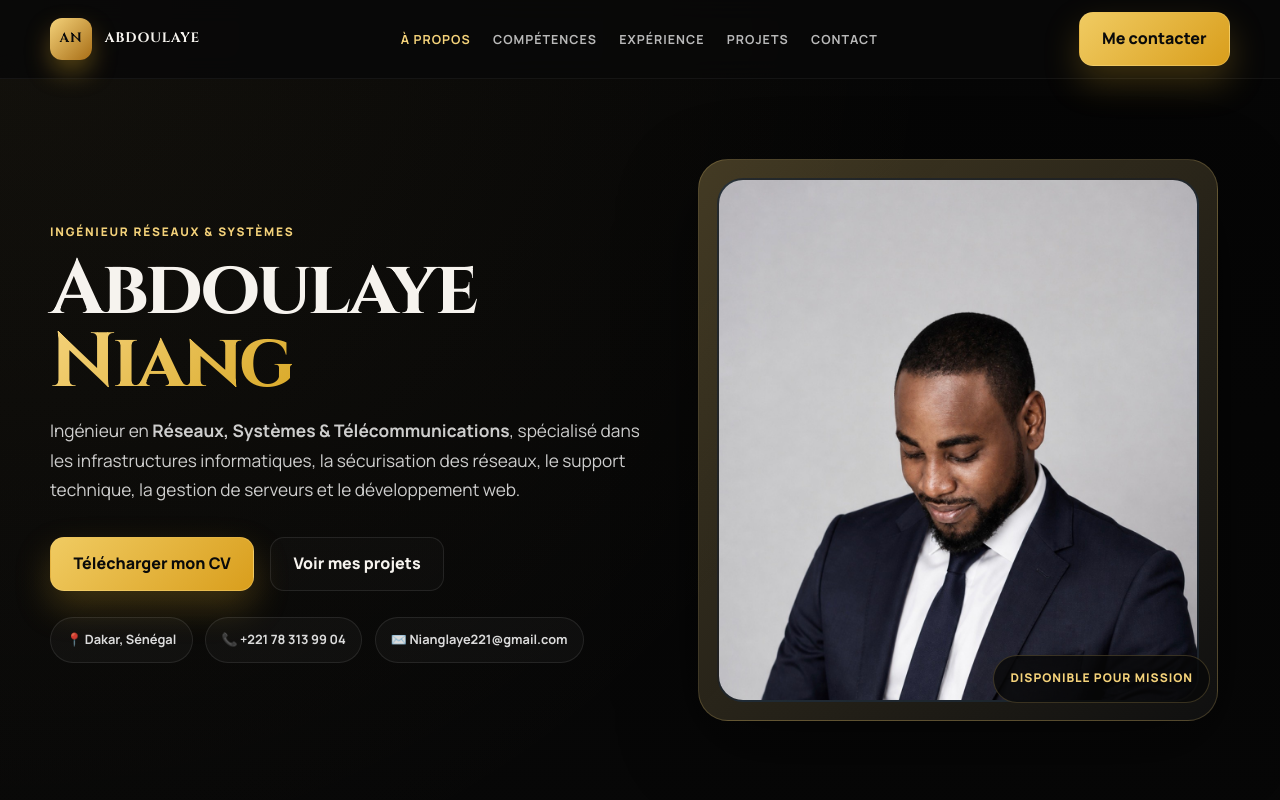
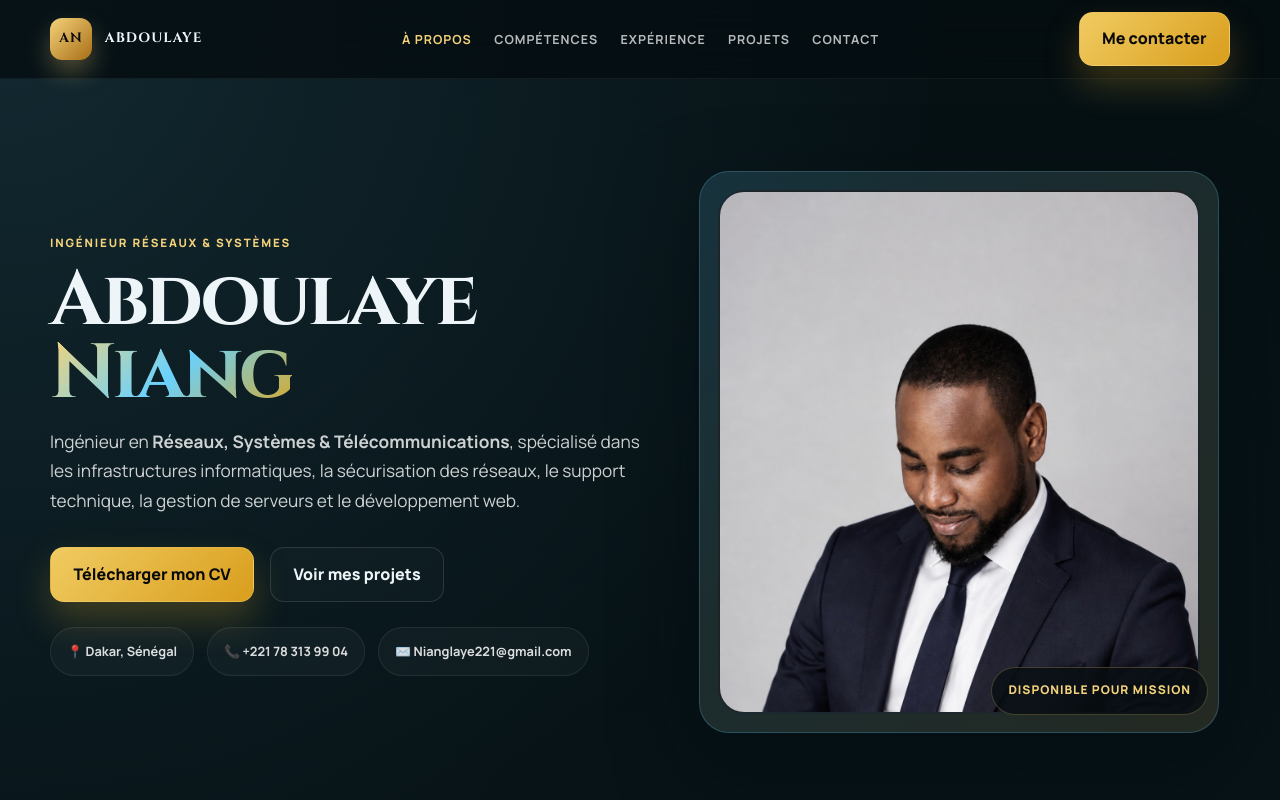
Before and after one commit to nianglaye221-crypto/portfolio, a plain HTML site: page index.html in a window 1280 px wide. Shown: the top 800 px of the page. Drawn offline with Linux system fonts and the light colour scheme.

Commit message:
Modernize the portfolio to a more premium startup/enterprise design inspired by the luxury-tech logo reference

```diff
--- a/index.html
+++ b/index.html
@@ -13,21 +13,23 @@
     <link href="https://fonts.googleapis.com/css2?family=Cinzel:wght@400;500;600;700;800;900&family=Manrope:wght@400;500;600;700;800&display=swap" rel="stylesheet" />
     <style>
       :root {
-        --bg: #090909;
-        --bg-2: #111111;
-        --panel: rgba(255, 255, 255, 0.04);
-        --panel-strong: rgba(255, 255, 255, 0.08);
+        --bg: #061114;
+        --bg-2: #0d1d25;
+        --panel: rgba(9, 18, 24, 0.75);
+        --panel-strong: rgba(15, 30, 38, 0.9);
+        --line: rgba(255,255,255,0.08);
+        --white: #edf5f8;
+        --muted: #a8bac3;
+        --silver: #cdd8de;
         --gold-1: #f4d27a;
         --gold-2: #d9a928;
         --gold-3: #a86e16;
-        --gold-soft: rgba(244, 210, 122, 0.18);
-        --white: #f6f3ee;
-        --muted: #b9b2a6;
-        --line: rgba(255,255,255,0.09);
-        --blue: #2c7df7;
-        --dark-blue: #091c30;
-        --shadow: 0 25px 80px rgba(0, 0, 0, 0.45);
-        --radius: 24px;
+        --blue-1: #69d2ff;
+        --blue-2: #2c7df7;
+        --slate: #10242d;
+        --dark: #040d12;
+        --shadow: 0 28px 80px rgba(2, 11, 17, 0.52);
+        --radius: 26px;
       }
 
       * { box-sizing: border-box; }
@@ -37,9 +39,9 @@
         font-family: "Manrope", sans-serif;
         color: var(--white);
         background:
-          radial-gradient(circle at top left, rgba(244,210,122,0.06), transparent 18%),
-          radial-gradient(circle at bottom right, rgba(44,125,247,0.06), transparent 22%),
-          linear-gradient(180deg, #050505 0%, #111111 100%);
+          radial-gradient(circle at top left, rgba(105, 210, 255, 0.12), transparent 18%),
+          radial-gradient(circle at bottom right, rgba(244, 210, 122, 0.08), transparent 18%),
+          linear-gradient(180deg, var(--bg) 0%, var(--bg-2) 100%);
         line-height: 1.7;
       }
       a { color: inherit; text-decoration: none; }
@@ -60,8 +62,8 @@
         margin-bottom: 0.8rem;
         color: var(--gold-1);
         text-transform: uppercase;
-        letter-spacing: 0.15em;
-        font-size: 0.74rem;
+        letter-spacing: 0.16em;
+        font-size: 0.72rem;
         font-weight: 800;
       }
       h1, h2, h3, h4 {
@@ -69,25 +71,17 @@
         margin: 0;
         letter-spacing: -0.04em;
       }
-      h1 {
-        font-size: clamp(2.7rem, 6vw, 5.7rem);
-        line-height: 0.95;
-      }
-      h2 {
-        font-size: clamp(2rem, 4vw, 3.3rem);
-        line-height: 1.08;
-      }
-      h3 {
-        font-size: 1.4rem;
-      }
+      h1 { font-size: clamp(2.7rem, 6vw, 5.7rem); line-height: 0.95; }
+      h2 { font-size: clamp(2rem, 4vw, 3.3rem); line-height: 1.08; }
+      h3 { font-size: 1.4rem; }
 
       .topbar {
         position: sticky;
         top: 0;
         z-index: 99;
-        background: rgba(9, 9, 9, 0.88);
-        border-bottom: 1px solid rgba(255,255,255,0.05);
-        backdrop-filter: blur(12px);
+        background: rgba(5, 12, 16, 0.76);
+        border-bottom: 1px solid rgba(255,255,255,0.06);
+        backdrop-filter: blur(18px);
       }
       .nav {
         min-height: 78px;
@@ -103,7 +97,7 @@
         font-family: "Cinzel", serif;
         font-size: 0.85rem;
         font-weight: 700;
-        letter-spacing: 0.06em;
+        letter-spacing: 0.08em;
         text-transform: uppercase;
       }
       .brand-mark {
@@ -114,7 +108,7 @@
         place-items: center;
         background: linear-gradient(135deg, var(--gold-1), var(--gold-3));
         color: #0a0a0a;
-        box-shadow: 0 12px 25px rgba(217,169,40,0.35);
+        box-shadow: 0 12px 25px rgba(244, 210, 122, 0.3);
       }
       .nav-links {
         display: flex;
@@ -129,6 +123,7 @@
         text-transform: uppercase;
       }
       .nav-links a:hover, .nav-links a.active { color: var(--gold-1); }
+
       .btn {
         display: inline-flex;
         align-items: center;
@@ -138,28 +133,28 @@
         padding: 0.8rem 1.4rem;
         border-radius: 14px;
         font-weight: 800;
-        transition: transform 0.2s ease, box-shadow 0.2s ease;
+        transition: transform 0.2s ease, box-shadow 0.2s ease, border-color 0.2s ease;
       }
       .btn:hover { transform: translateY(-2px); }
       .btn-primary {
         border: 1px solid rgba(244, 210, 122, 0.35);
         background: linear-gradient(135deg, #f0cb62, #d99e1c);
         color: #0a0a0a;
-        box-shadow: 0 16px 35px rgba(217,169,40,0.25);
+        box-shadow: 0 18px 35px rgba(217,169,40,0.25);
       }
       .btn-secondary {
-        border: 1px solid var(--line);
+        border: 1px solid rgba(255,255,255,0.12);
         color: var(--white);
         background: rgba(255,255,255,0.02);
       }
 
       .hero {
-        padding: 80px 0 40px;
+        padding: 92px 0 52px;
       }
       .hero-grid {
         display: grid;
         grid-template-columns: 1.05fr 0.95fr;
-        gap: 2.2rem;
+        gap: 2.4rem;
         align-items: center;
       }
       .hero-copy {
@@ -174,7 +169,7 @@
       }
       .highlight {
         display: inline-block;
-        background: linear-gradient(135deg, var(--gold-1), var(--gold-2));
+        background: linear-gradient(135deg, var(--gold-1), var(--blue-1), var(--gold-2));
         -webkit-background-clip: text;
         -webkit-text-fill-color: transparent;
         background-clip: text;
@@ -195,7 +190,7 @@
         display: inline-flex;
         align-items: center;
         gap: 0.5rem;
-        padding: 0.7rem 0.95rem;
+        padding: 0.78rem 1rem;
         border-radius: 999px;
         background: rgba(255,255,255,0.03);
         border: 1px solid var(--line);
@@ -216,8 +211,8 @@
         aspect-ratio: 1 / 1.08;
         padding: 18px;
         border-radius: 30px;
-        background: linear-gradient(135deg, rgba(244,210,122,0.25), rgba(255,255,255,0.04));
-        border: 1px solid rgba(244,210,122,0.2);
+        background: linear-gradient(135deg, rgba(105,210,255,0.15), rgba(244,210,122,0.12));
+        border: 1px solid rgba(105,210,255,0.22);
         box-shadow: var(--shadow);
       }
       .portrait-inner {
@@ -226,7 +221,7 @@
         overflow: hidden;
         border-radius: 26px;
         border: 2px solid rgba(255,255,255,0.06);
-        background: linear-gradient(135deg, rgba(9, 28, 48, 0.7), rgba(17,17,17,0.9));
+        background: linear-gradient(135deg, rgba(8, 25, 34, 0.8), rgba(17,17,17,0.9));
       }
       .portrait-inner img {
         width: 100%;
@@ -236,12 +231,12 @@
       }
       .status {
         position: absolute;
-        right: 20px;
+        right: 22px;
         bottom: 18px;
         padding: 0.8rem 1rem;
         border-radius: 999px;
-        background: rgba(8,8,8,0.8);
-        border: 1px solid rgba(244,210,122,0.2);
+        background: rgba(8, 15, 19, 0.82);
+        border: 1px solid rgba(244,210,122,0.24);
         color: var(--gold-1);
         font-weight: 800;
         font-size: 0.75rem;
@@ -250,7 +245,7 @@
       }
 
       .card {
-        background: rgba(255,255,255,0.02);
+        background: linear-gradient(180deg, rgba(17,30,38,0.92), rgba(10,18,24,0.9));
         border: 1px solid rgba(255,255,255,0.08);
         border-radius: var(--radius);
         box-shadow: var(--shadow);
@@ -276,9 +271,9 @@
         align-items: center;
         padding: 0.58rem 0.9rem;
         border-radius: 999px;
-        background: rgba(244,210,122,0.07);
-        border: 1px solid rgba(244,210,122,0.2);
-        color: var(--gold-1);
+        background: rgba(105,210,255,0.08);
+        border: 1px solid rgba(105,210,255,0.2);
+        color: var(--blue-1);
         font-size: 0.72rem;
         font-weight: 800;
         letter-spacing: 0.04em;
@@ -320,7 +315,7 @@
       }
       .skill-card:hover {
         transform: translateY(-3px);
-        border-color: rgba(244,210,122,0.35);
+        border-color: rgba(105,210,255,0.35);
       }
       .skill-icon {
         width: 60px;
@@ -328,8 +323,8 @@
         border-radius: 18px;
         display: grid;
         place-items: center;
-        background: linear-gradient(135deg, rgba(244,210,122,0.1), rgba(255,255,255,0.03));
-        border: 1px solid rgba(244,210,122,0.18);
+        background: linear-gradient(135deg, rgba(105,210,255,0.12), rgba(244,210,122,0.09));
+        border: 1px solid rgba(105,210,255,0.2);
         font-size: 1.4rem;
         margin-bottom: 1rem;
       }
@@ -368,12 +363,12 @@
         content: "";
         position: absolute;
         left: 0;
-        top: 0.85rem;
+        top: 0.9rem;
         width: 12px;
         height: 12px;
         border-radius: 50%;
-        background: linear-gradient(135deg, var(--gold-1), var(--gold-2));
-        box-shadow: 0 0 0 5px rgba(244,210,122,0.08);
+        background: linear-gradient(135deg, var(--gold-1), var(--blue-1));
+        box-shadow: 0 0 0 5px rgba(105,210,255,0.08);
       }
       .timeline-content {
         padding: 1.5rem 1.4rem;
@@ -446,7 +441,7 @@
       }
       .project-card:hover {
         transform: translateY(-4px);
-        border-color: rgba(244,210,122,0.35);
+        border-color: rgba(105,210,255,0.4);
       }
       .project-visual {
         height: 180px;
@@ -469,7 +464,7 @@
         max-width: 78%;
         max-height: 78%;
         object-fit: contain;
-        filter: drop-shadow(0 12px 24px rgba(0,0,0,0.28));
+        filter: drop-shadow(0 12px 24px rgba(0,0,0,0.22));
       }
       .visual-2k {
         background: linear-gradient(135deg, rgba(18,63,130,0.7), rgba(16,17,24,0.75)),
@@ -479,10 +474,10 @@
         background: linear-gradient(135deg, rgba(27,42,55,0.92), rgba(8,17,24,0.9));
       }
       .visual-teranga {
-        background: linear-gradient(135deg, rgba(22,71,52,0.8), rgba(11,23,17,0.9));
+        background: linear-gradient(135deg, rgba(14,37,52,0.92), rgba(7,22,28,0.92));
       }
       .visual-osons {
-        background: linear-gradient(135deg, rgba(87,62,18,0.8), rgba(23,20,12,0.9));
+        background: linear-gradient(135deg, rgba(116,89,40,0.64), rgba(19,16,12,0.92));
       }
       .project-content {
         padding: 1.35rem 1.2rem 1.4rem;
@@ -527,8 +522,8 @@
         gap: 1rem;
         flex-wrap: wrap;
         padding: 2rem;
-        border: 1px solid rgba(244,210,122,0.25);
-        background: linear-gradient(135deg, rgba(244,210,122,0.08), rgba(255,255,255,0.02));
+        border: 1px solid rgba(105,210,255,0.18);
+        background: linear-gradient(135deg, rgba(105,210,255,0.08), rgba(244,210,122,0.06));
       }
       .cta-box h3 {
         font-size: clamp(1.7rem, 3vw, 2.5rem);
@@ -550,8 +545,8 @@
         border-radius: 18px;
         display: grid;
         place-items: center;
-        border: 1px solid rgba(244,210,122,0.2);
-        background: rgba(244,210,122,0.06);
+        border: 1px solid rgba(105,210,255,0.22);
+        background: rgba(105,210,255,0.06);
         color: var(--gold-1);
       }
       .contact-item small {
@@ -911,7 +906,7 @@
 
             <article class="card project-card">
               <div class="project-visual visual-osons">
-                <span style="position: relative; z-index: 1; font-family: 'Cinzel', serif; font-size: clamp(1.6rem, 3vw, 2.6rem); font-weight: 700; letter-spacing: 0.08em;">OD</span>
+                <span style="position: relative; z-index: 1; font-family: 'Cinzel', serif; font-size: clamp(1.8rem, 3vw, 2.8rem); font-weight: 700; letter-spacing: 0.08em; color: #f7ddb0; text-shadow: 0 6px 18px rgba(0,0,0,0.24);">OD</span>
               </div>
               <div class="project-content">
                 <div class="project-meta">Décoration</div>
```
